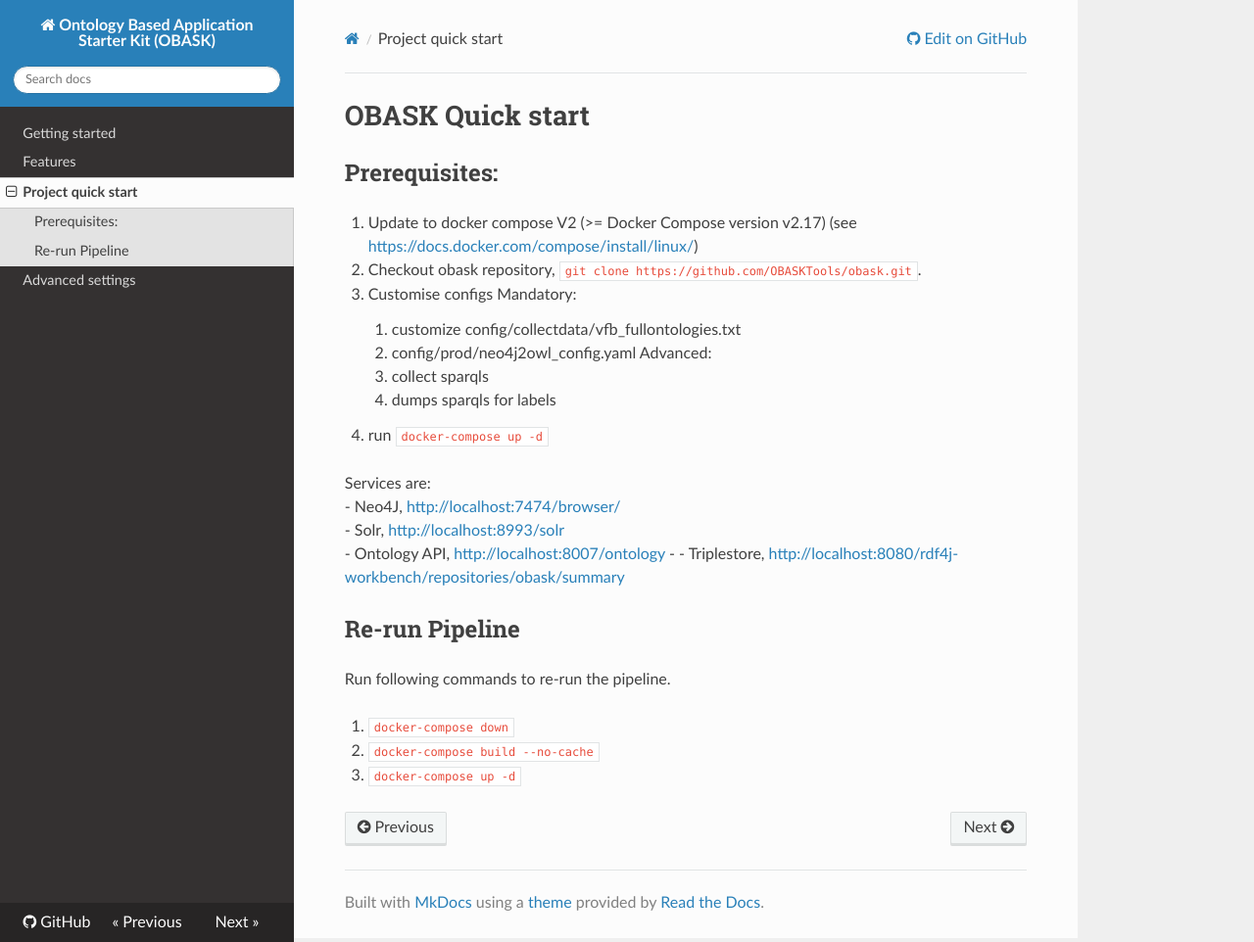
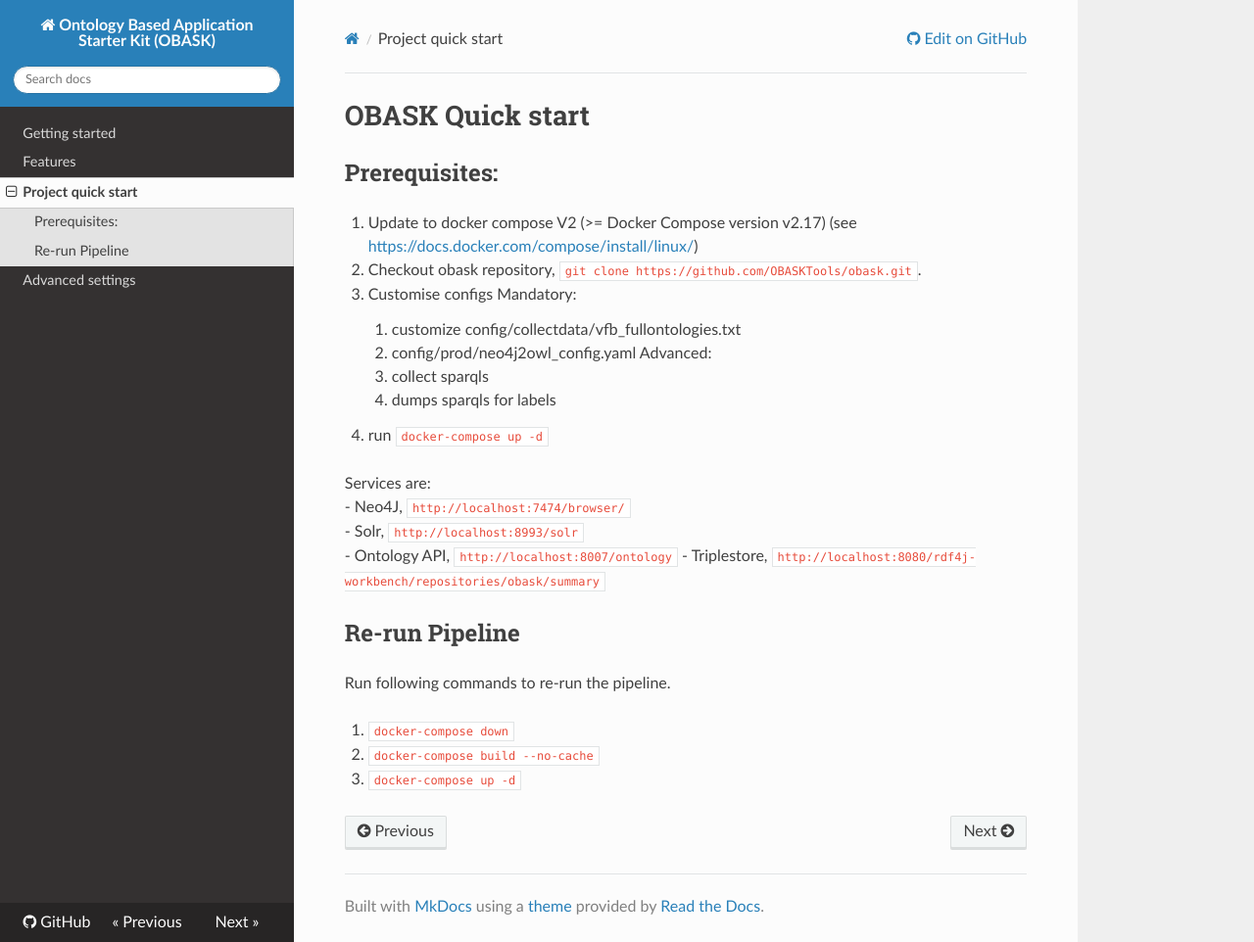
Before and after one commit to OBASKTools/obask, an MkDocs documentation site: the page built from docs/quick_start.md, in a window 1280 px wide and 962 px high. Shown: the whole window at 98% size. Built offline with MkDocs 1.6.1, drawn with Linux system fonts in a browser that asks for light colours; nearby versions of some CDN libraries; part of the change alters nothing that is shown.

```diff
--- a/docs/quick_start.md
+++ b/docs/quick_start.md
@@ -18,11 +18,10 @@
 3. run `docker-compose up -d`
 
 Services are:
-- Neo4J, [http://localhost:7474/browser/](http://localhost:7474/browser/)
-- Solr, [http://localhost:8993/solr](http://localhost:8993/solr)
-- Ontology API, [http://localhost:8007/ontology](http://localhost:8007/ontology)
--
-- Triplestore, [http://localhost:8080/rdf4j\-workbench/repositories/obask/summary](http://localhost:8080/rdf4j\-workbench/repositories/obask/summary)
+- Neo4J, `http://localhost:7474/browser/`
+- Solr, `http://localhost:8993/solr`
+- Ontology API, `http://localhost:8007/ontology`
+- Triplestore, `http://localhost:8080/rdf4j-workbench/repositories/obask/summary`
 
 
 ## Re-run Pipeline
```
